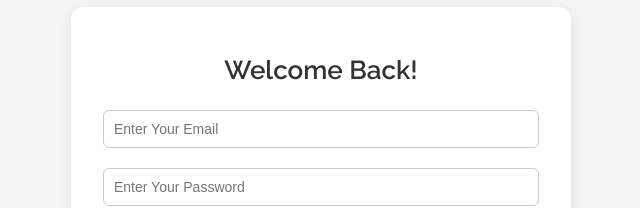
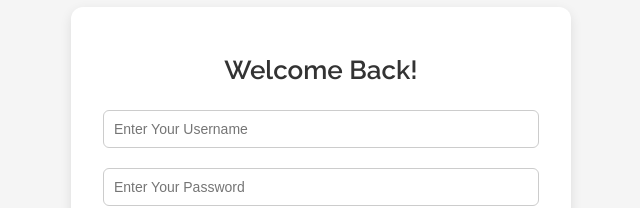
Before and after one commit to joshdc21/PersonalBudgetTracker, a React (Vite) app: page /login in a window 1280 px wide. Shown: the part 195-403 px from the top of the page, without its empty margins (319-959 px from the left). Built offline with nearby package versions, Linux system fonts and the light colour scheme.

Commit message:
Implemented API in login page

```diff
--- a/package.json
+++ b/package.json
@@ -10,6 +10,7 @@
     "preview": "vite preview"
   },
   "dependencies": {
+    "axios": "^1.9.0",
     "bootstrap": "^5.3.6",
     "react": "^19.1.0",
     "react-bootstrap": "^2.10.9",
--- a/src/pages/LoginForm.jsx
+++ b/src/pages/LoginForm.jsx
@@ -1,10 +1,11 @@
 import React, { useState } from 'react';
 import { useNavigate } from 'react-router-dom';
+import axios from "axios"
 import './LoginForm.css';
 
 function LoginForm() {
     const [formData, setFormData] = useState({
-    email: '',
+        username: '',
         password: ''
     });
     const [errors, setErrors] = useState({});
@@ -13,10 +14,8 @@ function LoginForm() {
     const validateForm = () => {
         const newErrors = {};
 
-    if (!formData.email.trim()) {
-      newErrors.email = 'Email is required';
-    } else if (!/^\S+@\S+\.\S+$/.test(formData.email)) {
-      newErrors.email = 'Email is invalid';
+        if (!formData.username.trim()) {
+            newErrors.username = 'Username is required';
         }
         if (!formData.password) {
             newErrors.password = 'Password is required';
@@ -34,10 +33,21 @@ function LoginForm() {
         if (errors[name]) setErrors(prev => ({ ...prev, [name]: '' }));
     };
 
-  const handleSubmit = (e) => {
+    const handleSubmit = async (e) => {
         e.preventDefault();
         if (validateForm()) {
-      navigate('/')
+            try {
+                const res = await axios.post("http://localhost:3000/api/login", {
+                    username: formData.username,
+                    password: formData.password
+                })
+
+                if(res.status === 200) navigate("/");
+            } catch (err) {
+                setErrors({
+                    login: "Invalid username or password"
+                });
+            };
         }
     };
 
@@ -47,14 +57,14 @@ function LoginForm() {
                 <h1 className="login-title">Welcome Back!</h1>
                 <form onSubmit={handleSubmit} className="login-form" noValidate>
                     <input
-            type="email"
-            name="email"
-            placeholder="Enter Your Email"
-            value={formData.email}
+                        type="text"
+                        name="username"
+                        placeholder="Enter Your Username"
+                        value={formData.username}
                         onChange={handleChange}
-            className={`form-input ${errors.email ? 'input-error' : ''}`}
+                        className={`form-input ${errors.username ? 'input-error' : ''}`}
                     />
-          {errors.email && <span className="error-text">{errors.email}</span>}
+                    {errors.username && <span className="error-text">{errors.username}</span>}
 
                     <input
                         type="password"
@@ -72,6 +82,7 @@ function LoginForm() {
                             Forgot Password?
                         </button>
                     </div>
+                    {errors.login && <span className="error-text">{errors.login}</span>}
 
                     <div className="additional-links">
                         <p className="login-prompt">
```
Also changed, not shown: 1 other file (tests, documents, lock files or other folders). Lines whose indentation alone changed are shown as unchanged.
